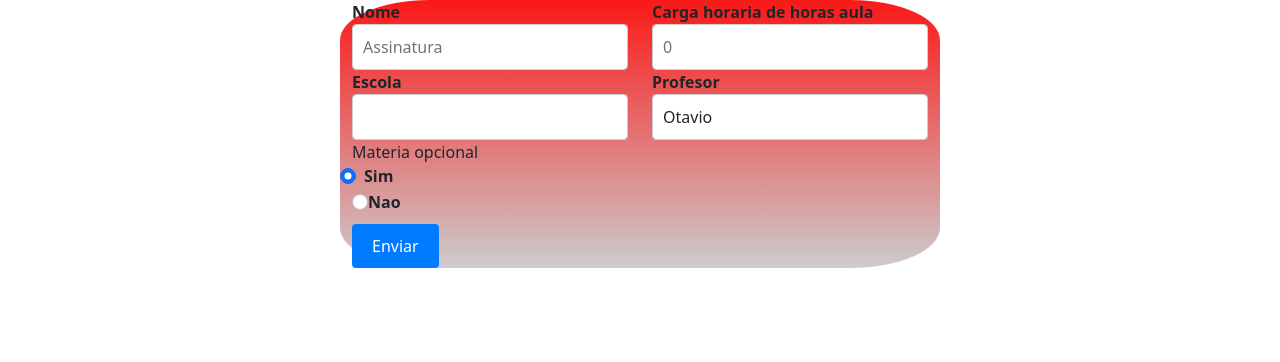
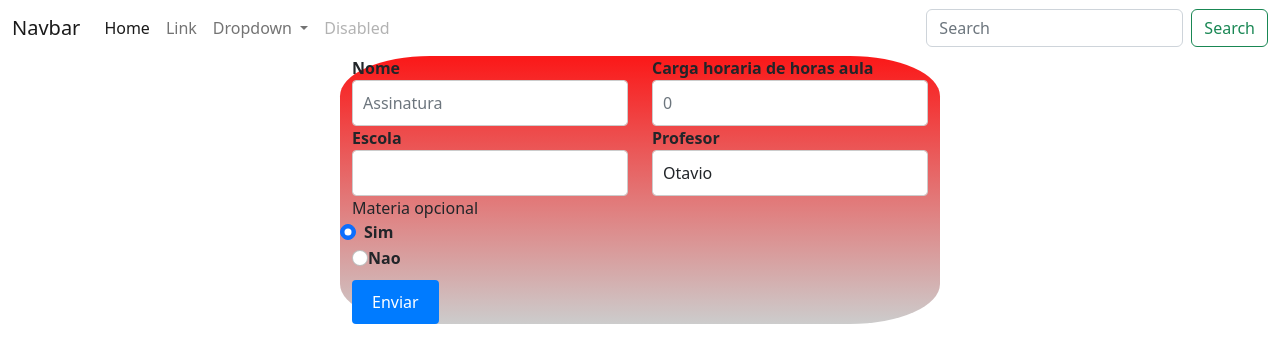
Before and after one commit to ezeleis/AngularBootstrap, an Angular app: page / in a window 1280 px wide. Shown: the top 362 px of the page. Built offline with nearby package versions, Linux system fonts and the light colour scheme.

Commit message:
feature(navbar): inclui uma navbar exercicio 3

```diff
--- a/src/app/app.component.html
+++ b/src/app/app.component.html
@@ -1,3 +1,3 @@
-
+<app-navbar></app-navbar>
 <app-form></app-form>
 <app-modal></app-modal>
```
